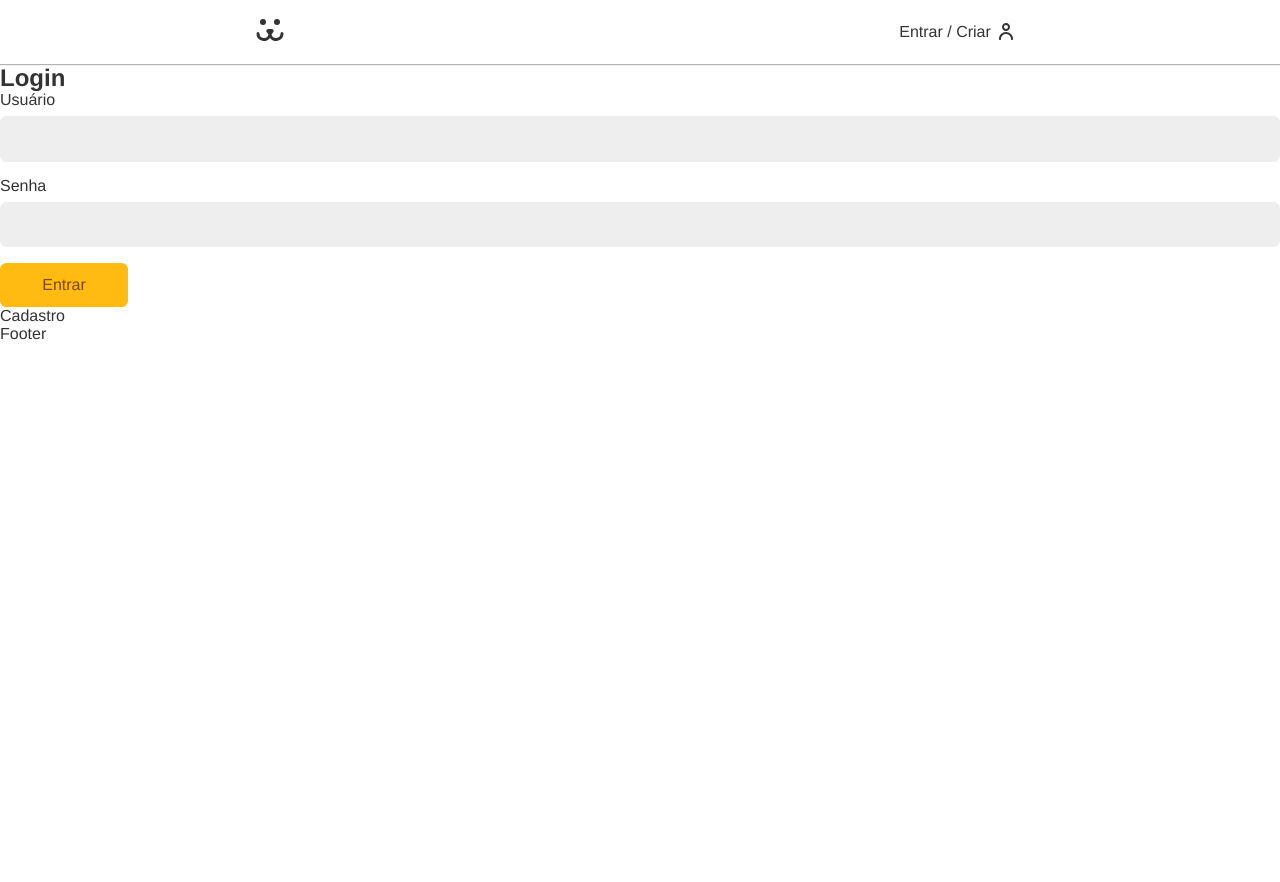
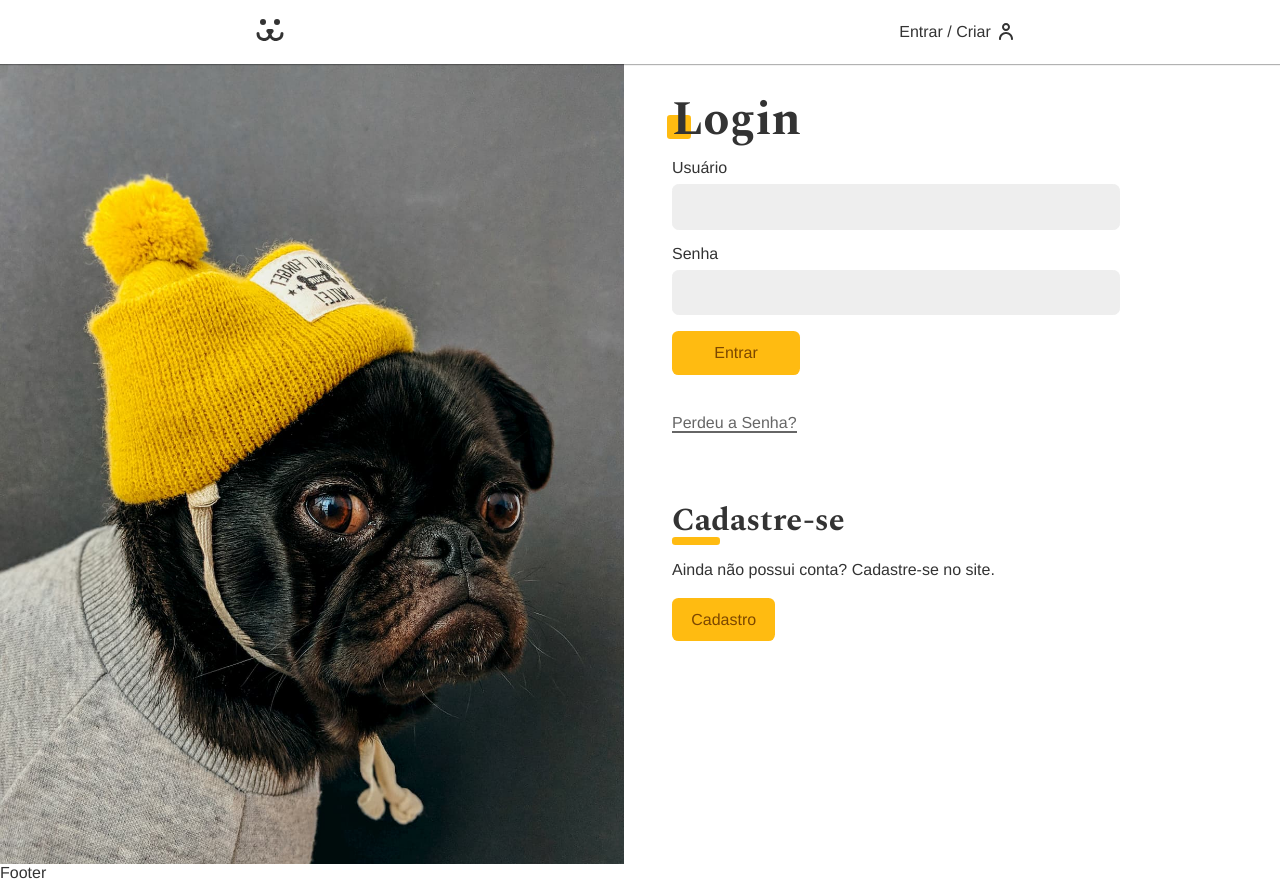
Before and after one commit to YtaloGabriel/dogs, a React (Create React App) app: page /login in a window 1280 px wide. Before the commit the page ends 800 px from the top, so only its background shows below. Built offline with nearby package versions, Linux system fonts and the light colour scheme.

Commit message:
Page login ok

```diff
--- a/src/App.css
+++ b/src/App.css
@@ -1,10 +1,12 @@
+@import url('https://fonts.googleapis.com/css2?family=Spectral:wght@700&display=swap');
+
 * {
   box-sizing: border-box;
 }
 
 :root {
   --type-first: Helvetica, Arial, sans-serif;
-  --type-second: 'Spectral', Georgia;
+  --type-second: 'Spectral', georgia;
 }
 
 body {
@@ -46,3 +48,38 @@
   text-decoration: none;
   color: #333;
 }
+
+.title {
+  font-family: var(--type-second);
+  line-height: 1;
+  font-size: 3rem;
+  margin: 1rem 0;
+  position: relative;
+  z-index: 1;
+}
+
+.title::after {
+  content: "";
+  display: block;
+  width: 1.5rem;
+  height: 1.5rem;
+  background-color: #fb1;
+  position: absolute;
+  bottom: 5px;
+  left: -5px;
+  border-radius: .2rem;
+  z-index: -1;
+}
+
+.animeLeft {
+  opacity: 0;
+  transform: translateX(-20px);
+  animation: animeLeft .3s forwards;
+}
+
+@keyframes animeLeft {
+  to {
+    opacity: initial;
+    transform: initial;
+  }
+}
--- a/src/Components/Header.js
+++ b/src/Components/Header.js
@@ -5,7 +5,7 @@
 import { UserContext } from '../UserContext';
 
 const Header = () => {
-  const { data } = React.useContext(UserContext);
+  const { data, userLogout } = React.useContext(UserContext);
 
   return (
     <header className={Styles.header}>
@@ -14,8 +14,9 @@
           <Dogs />
         </Link>
         {data ? (
-          <Link className={Styles.login} to="/conta">
+          <Link className={Styles.login} to="/login">
             {data.nome}
+            <button onClick={userLogout}>Sair</button>
           </Link>
         ) : (
           <Link className={Styles.login} to="/login">
--- /dev/null
+++ b/src/Components/Helper/Error.js
@@ -0,0 +1,8 @@
+import React from 'react';
+
+const Error = ({ error }) => {
+  if (!error) return null;
+  return <p style={{ color: '#f31', margin: '1rem 0' }}>{error}</p>;
+};
+
+export default Error;
--- a/src/Components/Login/Login.js
+++ b/src/Components/Login/Login.js
@@ -1,13 +1,20 @@
 import React from 'react';
-import { Route, Routes } from 'react-router-dom';
+import { Navigate, Route, Routes } from 'react-router-dom';
 import LoginForm from './LoginForm';
 import LoginCreate from './LoginCreate';
 import LoginPasswordLost from './LoginPasswordLost';
 import LoginPasswordReset from './LoginPasswordReset';
+import { UserContext } from '../../UserContext';
+import Styles from './LoginCss/Login.module.css';
 
 const Login = () => {
+  const { login } = React.useContext(UserContext);
+
+  if (login === true) return <Navigate to="/account" />;
+
   return (
-    <div>
+    <section className={Styles.login}>
+      <div className={Styles.forms}>
         <Routes>
           <Route path="/" element={<LoginForm />} />
           <Route path="/create" element={<LoginCreate />} />
@@ -15,6 +22,7 @@
           <Route path="/reset" element={<LoginPasswordReset />} />
         </Routes>
       </div>
+    </section>
   );
 };
 
--- /dev/null
+++ b/src/Components/Login/LoginCss/Login.module.css
@@ -0,0 +1,24 @@
+.login {
+  display: grid;
+  grid-template-columns: 1fr 1fr;
+  min-height: 100vh;
+  gap: 2rem;
+}
+
+.login::before {
+  content: "";
+  display: block;
+  background: url('../../../Assets/login.jpg') no-repeat center center;
+  background-size: cover;
+}
+
+.forms {
+  max-width: 30rem;
+  padding: 1rem;
+}
+
+@media (max-width: 40rem) {
+  .login {grid-template-columns: 1fr;}
+  .login::before {display: none;}
+  .forms {max-width: 100%;}
+}
--- a/src/Components/Login/LoginForm.js
+++ b/src/Components/Login/LoginForm.js
@@ -4,13 +4,16 @@
 import { UserContext } from '../../UserContext';
 import Button from '../Forms/Button';
 import Input from '../Forms/Input';
+import Error from '../Helper/Error';
+import Styles from '../css/login/LoginForm.module.css';
+import StylesBtn from '../Forms/FormsCss/Button.module.css';
 
 // Função geral da parte de login do formulário
 const LoginForm = () => {
   const username = useForm('');
   const password = useForm('');
 
-  const { userLogin } = React.useContext(UserContext);
+  const { userLogin, error, loading } = React.useContext(UserContext);
 
   // Verificar existência de usuário e, caso exista, pegar seu token.
   const handleLogin = async (event) => {
@@ -22,14 +25,28 @@
   };
 
   return (
-    <section>
-      <h1>Login</h1>
-      <form onSubmit={handleLogin}>
+    <section className="animeLeft">
+      <h1 className="title">Login</h1>
+      <form className={Styles.form} onSubmit={handleLogin}>
         <Input label="Usuário" type="text" {...username} />
         <Input label="Senha" type="password" {...password} />
-        <Button text="Entrar" />
+        {loading ? (
+          <Button disabled text="Carregando..." />
+        ) : (
+          <Button text="Entrar" />
+        )}
+        <Error error={error} />
       </form>
-      <Link to="/login/create">Cadastro</Link>
+      <Link className={Styles.lost} to="/login/lost">
+        Perdeu a Senha?
+      </Link>
+      <div className={Styles.create}>
+        <h2 className={Styles.subtitle}>Cadastre-se</h2>
+        <p>Ainda não possui conta? Cadastre-se no site.</p>
+        <Link className={StylesBtn.button} to="/login/create">
+          Cadastro
+        </Link>
+      </div>
     </section>
   );
 };
--- /dev/null
+++ b/src/Components/css/login/LoginForm.module.css
@@ -0,0 +1,41 @@
+.form {
+  margin-bottom: 2rem;
+}
+
+.lost {
+  display: inline-block;
+  color: #666;
+  padding: .5rem 0;
+  line-height: 1;
+}
+
+.lost::after {
+  content: "";
+  height: 2px;
+  width: 100%;
+  background-color: currentColor;
+  display: block;
+}
+
+.create {
+  margin-top: 4rem;
+}
+
+.create > p {
+  margin:1rem 0 2rem 0;
+}
+
+.subtitle {
+  font-family: var(--type-second);
+  line-height: 1;
+  font-size: 2rem;
+}
+
+.subtitle::after {
+  content: "";
+  display: block;
+  background-color: #fb1;
+  height: .5rem;
+  width: 3rem;
+  border-radius: .2rem;
+}
--- a/src/UserContext.js
+++ b/src/UserContext.js
@@ -1,5 +1,6 @@
 import React from 'react';
-import { TOKEN_POST, USER_GET } from './api';
+import { TOKEN_POST, TOKEN_VALIDATE_POST, USER_GET } from './api';
+import { useNavigate } from 'react-router-dom';
 
 export const UserContext = React.createContext();
 
@@ -8,6 +9,19 @@
   const [login, setLogin] = React.useState(null);
   const [loading, setLoading] = React.useState(false);
   const [error, setError] = React.useState(null);
+  const navigate = useNavigate();
+
+  const userLogout = React.useCallback(
+    async function () {
+      setData(null);
+      setError(null);
+      setLoading(false);
+      setLogin(false);
+      window.localStorage.removeItem('token');
+      navigate('/login');
+    },
+    [navigate],
+  );
 
   const getUser = async (token) => {
     const { url, options } = USER_GET(token);
@@ -18,15 +32,49 @@
   };
 
   const userLogin = async (username, password) => {
-    const { url, options } = TOKEN_POST({ username, password });
-    const tokenRes = await fetch(url, options);
-    const { token } = await tokenRes.json();
-    window.localStorage.setItem('token', token);
-    getUser(token);
+    try {
+      setError(null);
+      setLoading(true);
+      const { url, options } = TOKEN_POST({ username, password });
+      const tokenRes = await fetch(url, options);
+      if (!tokenRes.ok) throw new Error(`Error: ${tokenRes.statusText}`);
+      const { token } = await tokenRes.json();
+      window.localStorage.setItem('token', token);
+      await getUser(token);
+      navigate('/account');
+    } catch (err) {
+      setError(err.message);
+      setLogin(false);
+    } finally {
+      setLoading(false);
+    }
   };
 
+  React.useEffect(() => {
+    const autoLogin = async () => {
+      const token = window.localStorage.getItem('token');
+      if (token) {
+        try {
+          setError(null);
+          setLoading(true);
+          const { url, options } = TOKEN_VALIDATE_POST(token);
+          const response = await fetch(url, options);
+          if (!response.ok) throw new Error('Token inválido.');
+          await getUser(token);
+        } catch (err) {
+          userLogout();
+        } finally {
+          setLoading(false);
+        }
+      }
+    };
+    autoLogin();
+  }, [userLogout]);
+
   return (
-    <UserContext.Provider value={{ userLogin, data }}>
+    <UserContext.Provider
+      value={{ userLogin, userLogout, data, error, loading, login }}
+    >
       {children}
     </UserContext.Provider>
   );
--- a/src/api.js
+++ b/src/api.js
@@ -13,6 +13,18 @@
   };
 };
 
+export const TOKEN_VALIDATE_POST = (token) => {
+  return {
+    url: API_URL + '/jwt-auth/v1/token/validate',
+    options: {
+      method: 'POST',
+      headers: {
+        Authorization: 'Bearer ' + token,
+      },
+    },
+  };
+};
+
 export const USER_GET = (token) => {
   return {
     url: API_URL + '/api/user',
```
Lines whose indentation alone changed are shown as unchanged.
